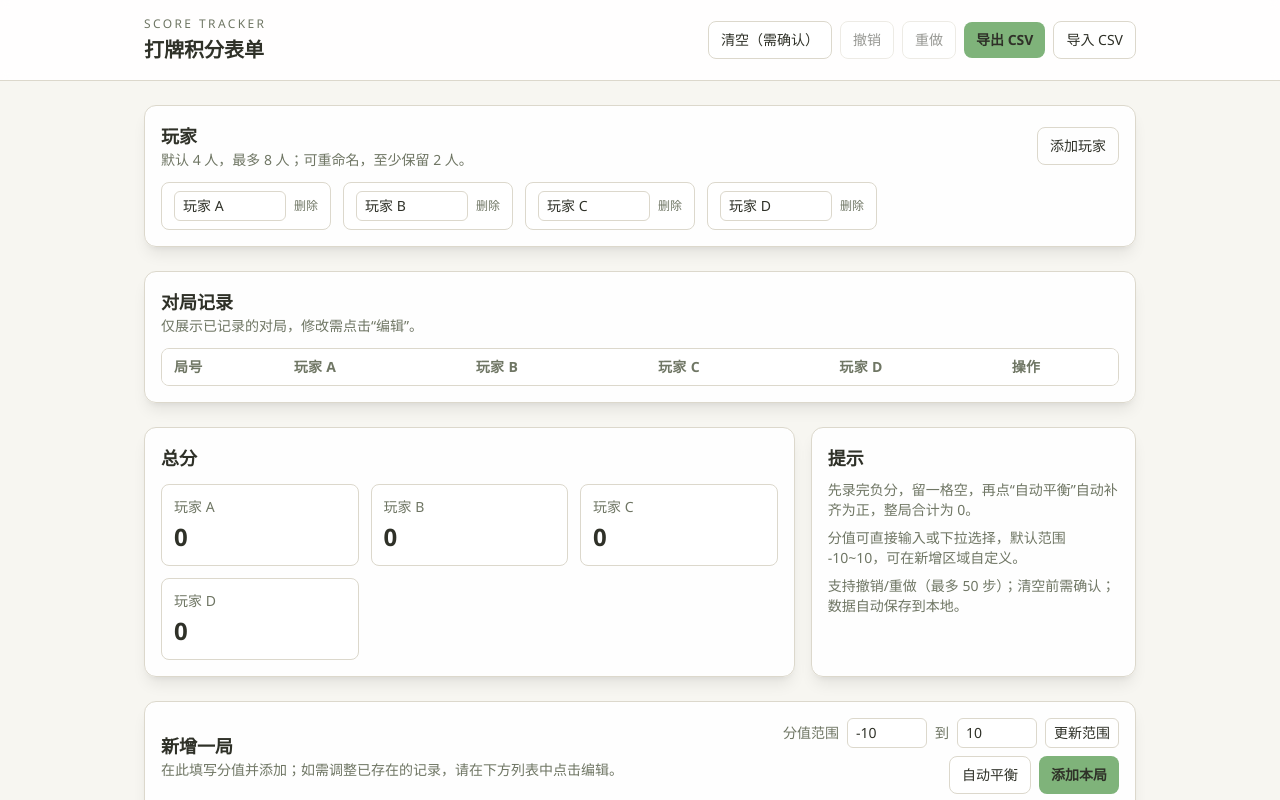
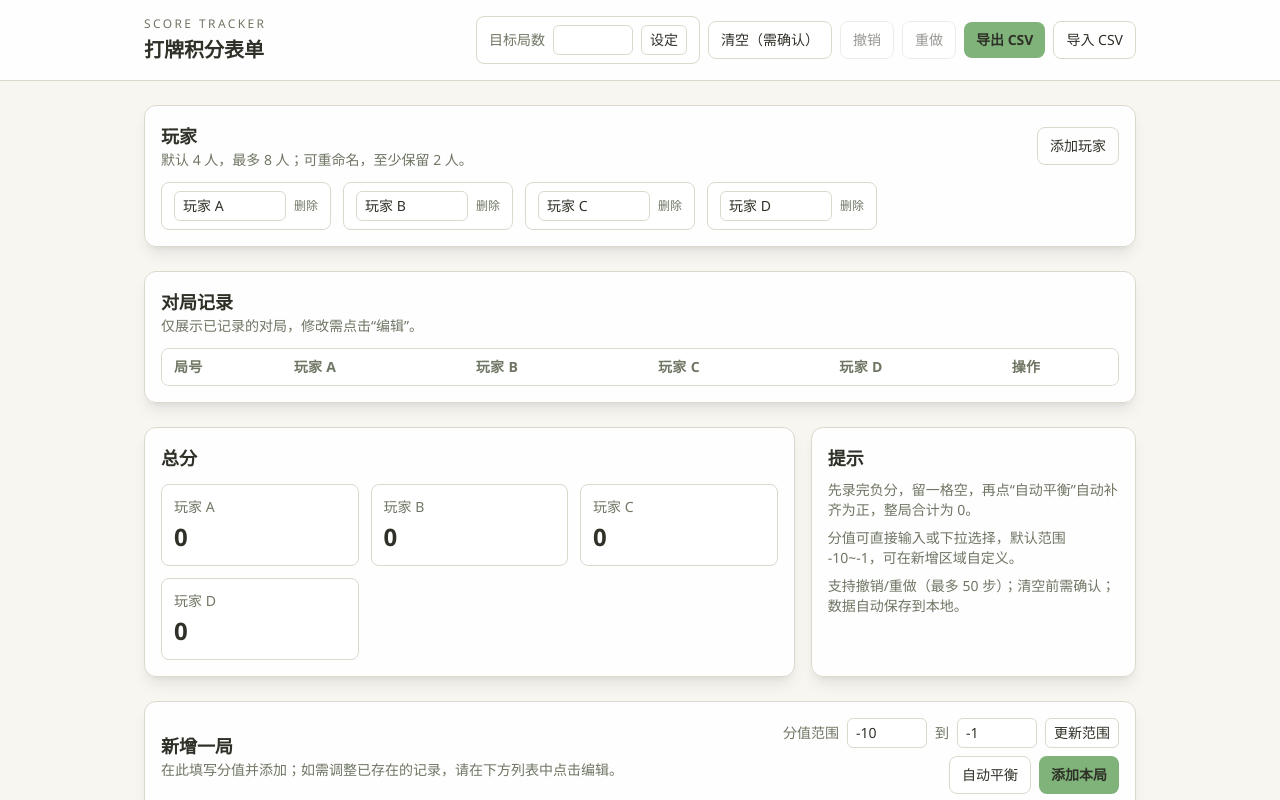
Before and after one commit to 2321Robin/ScoreCard, a React (Vite) app: page / in a window 1280 px wide. Shown: the top 800 px of the page. Built offline with nearby package versions, Linux system fonts and the light colour scheme.

Commit message:
feat: target round auto-export & score range

```diff
--- a/src/App.jsx
+++ b/src/App.jsx
@@ -16,6 +16,7 @@ function createDefaultState() {
     players: defaultPlayers,
     rounds: [],
     nextRoundId: 1,
+    targetRounds: '',
   }
 }
 
@@ -42,6 +43,7 @@ function loadInitialState() {
       players,
       rounds,
       nextRoundId: parsed.nextRoundId ? parsed.nextRoundId : maxId + 1,
+      targetRounds: typeof parsed.targetRounds === 'number' || typeof parsed.targetRounds === 'string' ? parsed.targetRounds : '',
     }
   } catch (err) {
     console.warn('Failed to load state, using default', err)
@@ -127,14 +129,16 @@ const parseImportedCsv = (text) => {
 
 function App() {
   const [state, setState] = useState(loadInitialState)
-  const [scoreRange, setScoreRange] = useState({ min: -10, max: 10 })
-  const [rangeDraft, setRangeDraft] = useState({ min: '-10', max: '10' })
+  const [scoreRange, setScoreRange] = useState({ min: -10, max: -1 })
+  const [rangeDraft, setRangeDraft] = useState({ min: '-10', max: '-1' })
   const [newRoundScores, setNewRoundScores] = useState([])
   const [editingRoundId, setEditingRoundId] = useState(null)
   const [editScores, setEditScores] = useState([])
   const [showChart, setShowChart] = useState(true)
+  const [targetDraft, setTargetDraft] = useState('')
   const fileInputRef = useRef(null)
   const historyRef = useRef({ past: [], future: [] })
+  const autoExportTriggeredRef = useRef(null)
 
   const scoreOptions = useMemo(() => {
     const options = []
@@ -164,6 +168,10 @@ function App() {
       setEditScores((prev) => ensureLength(prev, state.players.length, ''))
     }
   }, [state.players.length, editingRoundId])
+
+  useEffect(() => {
+    setTargetDraft(state.targetRounds === '' ? '' : String(state.targetRounds))
+  }, [state.targetRounds])
 
   const updateState = (producer) => {
     setState((current) => {
@@ -256,6 +264,21 @@ function App() {
   const submitNewRound = () => {
     addRoundWithScores(newRoundScores)
     setNewRoundScores(Array(state.players.length).fill(''))
+  }
+
+  const applyTargetRounds = () => {
+    const target = Number.parseInt(targetDraft, 10)
+    if (!Number.isFinite(target) || target <= 0) {
+      updateState((prev) => ({ ...prev, targetRounds: '' }))
+      setTargetDraft('')
+      return
+    }
+    if (target <= state.rounds.length) {
+      window.alert('目标局数需大于当前已记录局数')
+      return
+    }
+    autoExportTriggeredRef.current = null
+    updateState((prev) => ({ ...prev, targetRounds: target }))
   }
 
   const deleteRound = (id) => {
@@ -365,11 +388,31 @@ function App() {
     URL.revokeObjectURL(url)
   }
 
+  useEffect(() => {
+    const target = Number.parseInt(state.targetRounds, 10)
+    if (!Number.isFinite(target) || target <= 0) return
+    if (state.rounds.length >= target && autoExportTriggeredRef.current !== target) {
+      autoExportTriggeredRef.current = target
+      exportCsv()
+      const nextInput = window.prompt(
+        `已达到设定的 ${target} 局，是否继续？输入新的总局数继续，留空或取消则不再提醒。`,
+        String(target + 1),
+      )
+      const nextTarget = Number.parseInt(nextInput ?? '', 10)
+      if (Number.isFinite(nextTarget) && nextTarget > state.rounds.length) {
+        autoExportTriggeredRef.current = null
+        updateState((prev) => ({ ...prev, targetRounds: nextTarget }))
+      } else {
+        updateState((prev) => ({ ...prev, targetRounds: '' }))
+      }
+    }
+  }, [state.rounds.length, state.targetRounds])
+
   const handleImportFile = async (file) => {
     try {
       const text = await file.text()
       const { players, rounds } = parseImportedCsv(text)
-      updateState(() => ({ players, rounds, nextRoundId: rounds.length + 1 }))
+      updateState(() => ({ players, rounds, nextRoundId: rounds.length + 1, targetRounds: '' }))
       setEditingRoundId(null)
       setEditScores([])
       setNewRoundScores(Array(players.length).fill(''))
@@ -402,6 +445,22 @@ function App() {
             <h1 className="text-xl font-semibold">打牌积分表单</h1>
           </div>
           <div className="flex flex-wrap items-center gap-2 text-sm">
+            <div className="flex items-center gap-2 rounded-lg border border-line bg-panel px-3 py-2 text-muted">
+              <span>目标局数</span>
+              <input
+                type="number"
+                className="w-20 rounded-md border border-line bg-panel px-2 py-1 text-sm text-text focus:border-accent focus:outline-none"
+                value={targetDraft}
+                onChange={(e) => setTargetDraft(e.target.value)}
+                aria-label="设定目标局数"
+              />
+              <button
+                className="rounded-md border border-line bg-panel px-2 py-1 text-text hover:border-accent focus-visible:outline-none focus-visible:ring-2 focus-visible:ring-accent/60 focus-visible:ring-offset-2 focus-visible:ring-offset-panel"
+                onClick={applyTargetRounds}
+              >
+                设定
+              </button>
+            </div>
             <button
               className="rounded-lg border border-line bg-panel px-3 py-2 text-text hover:border-accent focus-visible:outline-none focus-visible:ring-2 focus-visible:ring-accent/60 focus-visible:ring-offset-2 focus-visible:ring-offset-surface"
               onClick={clearAll}
@@ -663,7 +722,7 @@ function App() {
             <h2 className="text-lg font-semibold">提示</h2>
             <ul className="mt-2 space-y-2 text-sm text-muted">
               <li>先录完负分，留一格空，再点“自动平衡”自动补齐为正，整局合计为 0。</li>
-              <li>分值可直接输入或下拉选择，默认范围 -10~10，可在新增区域自定义。</li>
+              <li>分值可直接输入或下拉选择，默认范围 -10~-1，可在新增区域自定义。</li>
               <li>支持撤销/重做（最多 50 步）；清空前需确认；数据自动保存到本地。</li>
             </ul>
           </div>
```
Also changed, not shown: 1 other file (tests, documents, lock files or other folders).
